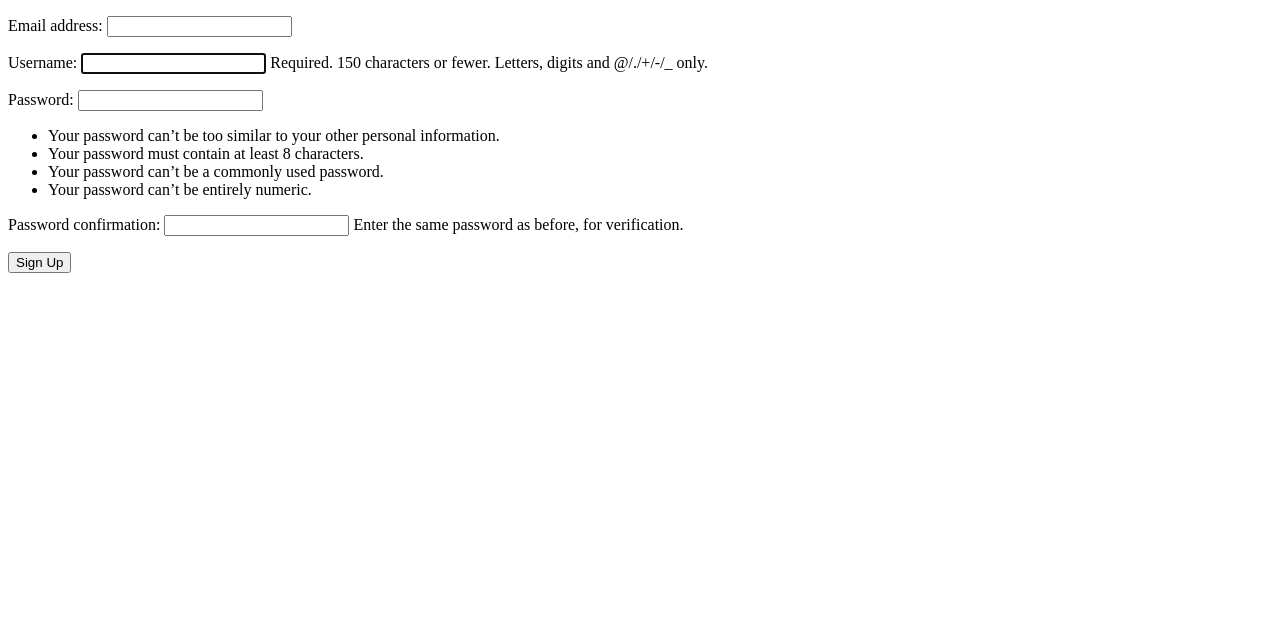
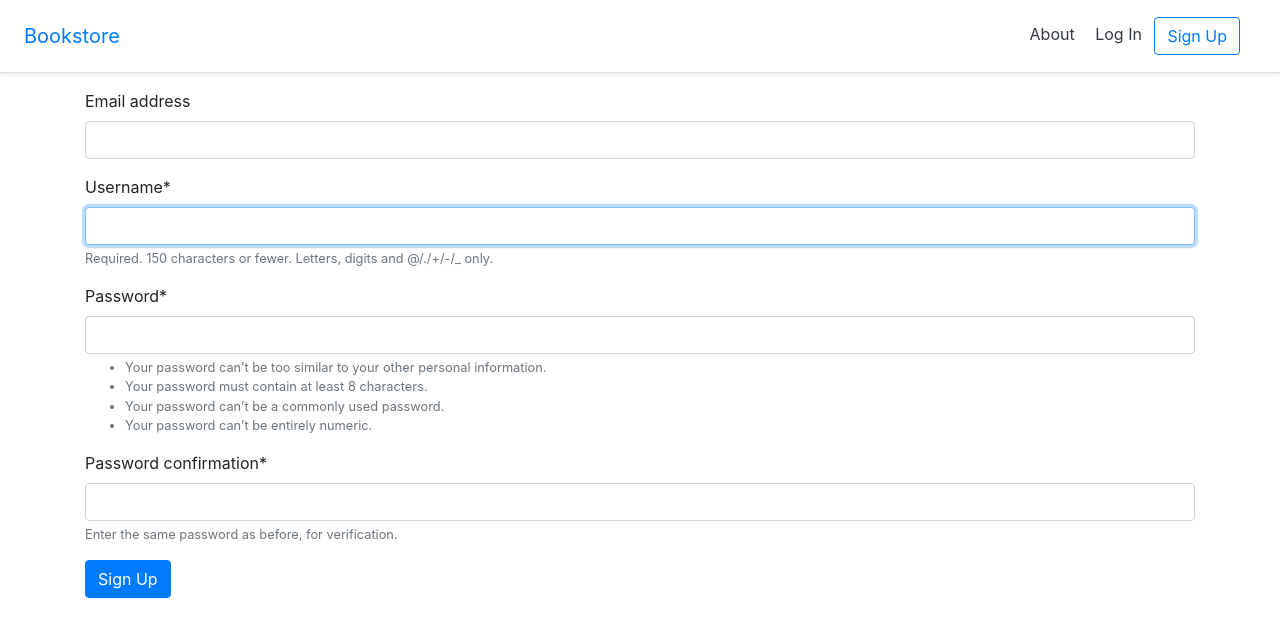
Before and after one commit to AhmedIbrahim336/book-shop, a Django app: page /accounts/signup/ in a window 1280 px wide. Shown: the top 637 px of the page. Run offline with Django 3.2, Linux system fonts and the light colour scheme; some libraries are stand-ins or nearby versions.

Commit message:
Typing test for the about page

```diff
--- a/boockstore_project/settings.py
+++ b/boockstore_project/settings.py
@@ -37,6 +37,9 @@ INSTALLED_APPS = [
     'django.contrib.sessions',
     'django.contrib.messages',
     'django.contrib.staticfiles',
+
+    # Third-party
+   'crispy_forms' ,
 
     # Local
     'users.apps.UsersConfig',
@@ -136,6 +139,8 @@ STATICFILES_FINDERS = [
     "django.contrib.staticfiles.finders.AppDirectoriesFinder",
 ]
 
+# Djnago-crispy-forms
+CRISPY_TEMPLATE_PACK = 'bootstrap4' # new
 
 
 # Add custom user
--- a/pages/urls.py
+++ b/pages/urls.py
@@ -1,7 +1,8 @@
 from django.urls import path
 
-from .views import homePageView
+from .views import AboutPageView, homePageView
 
 urlpatterns = [
-    path('', homePageView.as_view(), name='home')
+    path('', homePageView.as_view(), name='home') ,
+    path('about/',AboutPageView.as_view() , name='about')
 ]
--- a/pages/views.py
+++ b/pages/views.py
@@ -2,3 +2,6 @@ from django.views.generic import TemplateView
 
 class homePageView(TemplateView):
          template_name = 'home.html'
+
+class AboutPageView(TemplateView):
+    template_name='about.html'
--- a/static/css/base.css
+++ b/static/css/base.css
@@ -1,3 +1,9 @@
 h1 {
   color: red;
 }
+
+.bookcover {
+  height: 300px;
+  width: auto;
+  object-fit: cover;
+}
--- /dev/null
+++ b/static/js/base.js
@@ -0,0 +1 @@
+console.log('JavaScript here')
--- a/templates/_base.html
+++ b/templates/_base.html
@@ -1,16 +1,41 @@
+{% load static %}
 <!DOCTYPE html>
-<html lang="en">
+<html>
 <head>
-    <meta charset="UTF-8">
-    <meta http-equiv="X-UA-Compatible" content="IE=edge">
-    <meta name="viewport" content="width=device-width, initial-scale=1.0">
-    <title>{% block title %} Bookstore {% endblock title %} </title>
+  <meta charset="utf-8">
+  <title>{% block title %}Bookstore{% endblock title %}</title>
+  <meta name="viewport" content="width=device-width, initial-scale=1, shrink-to-fit=no">
+  <!-- CSS -->
+  <link rel="stylesheet" href="https://stackpath.bootstrapcdn.com/bootstrap/4.5.0/css/bootstrap.min.css" integrity="sha384-9aIt2nRpC12Uk9gS9baDl411NQApFmC26EwAOH8WgZl5MYYxFfc+NcPb1dKGj7Sk" crossorigin="anonymous">
+  <link rel="stylesheet" href="{% static 'css/base.css' %}">
 </head>
 <body>
-    <div class="container">
-        {% block content %}
-        {% endblock content %}
-
+  <header>
+    <!-- Fixed navbar -->
+    <div class="d-flex flex-column flex-md-row align-items-center p-3 px-md-4
+     mb-3 bg-white border-bottom shadow-sm">
+      <a href="{% url 'home' %}" class="navbar-brand my-0 mr-md-auto
+      font-weight-normal">Bookstore</a>
+      <nav class="my-2 my-md-0 mr-md-3">
+        <a class="p-2 text-dark" href="{% url 'about' %}">About</a>
+        {% if user.is_authenticated %}
+          <a class="p-2 text-dark" href="{% url 'logout' %}">Log Out</a>
+        {% else %}
+          <a class="p-2 text-dark" href="{% url 'login' %}">Log In</a>
+          <a class="btn btn-outline-primary"
+            href="{% url 'signup' %}">Sign Up</a>
+        {% endif %}
+      </nav>
     </div>
+  </header>
+  <div class="container">
+    {% block content %}
+    {% endblock content %}
+  </div>
+  <!-- JavaScript -->
+  <!-- JS, Popper.js, and jQuery -->
+  <script src="https://code.jquery.com/jquery-3.5.1.slim.min.js" integrity="sha384-DfXdz2htPH0lsSSs5nCTpuj/zy4C+OGpamoFVy38MVBnE+IbbVYUew+OrCXaRkfj" crossorigin="anonymous"></script>
+  <script src="https://cdn.jsdelivr.net/npm/popper.js@1.16.1/dist/umd/popper.min.js" integrity="sha384-9/reFTGAW83EW2RDu2S0VKaIzap3H66lZH81PoYlFhbGU+6BZp6G7niu735Sk7lN" crossorigin="anonymous"></script>
+  <script src="https://stackpath.bootstrapcdn.com/bootstrap/4.5.0/js/bootstrap.bundle.min.js" integrity="sha384-1CmrxMRARb6aLqgBO7yyAxTOQE2AKb9GfXnEo760AUcUmFx3ibVJJAzGytlQcNXd" crossorigin="anonymous"></script>
 </body>
 </html>
--- a/templates/home.html
+++ b/templates/home.html
@@ -1,9 +1,10 @@
 {% extends '_base.html' %}
-
+{% load static %}
 {% block title %}Home{% endblock title %}
 
 {% block content %}
     <h1>Homepage</h1>
+    <img class="bookcover" src="{% static 'images/djangoforprofessionals.jpg' %}" alt="">
 
     {% if user.is_authenticated %}
     Hi {{ user.email }}
--- a/templates/registration/login.html
+++ b/templates/registration/login.html
@@ -1,13 +1,13 @@
 {% extends '_base.html' %}
 {% block title %}Log In{% endblock title %}
-
+{% load crispy_forms_tags %}
 {% block content %}
    <h2>Login</h2>
    <form method="POST">
        <!-- this is auth token -->
        {% csrf_token %}
        <!-- for user name and password fields -->
-       {{form.as_p}}
-       <button type="submit">Login</button>
+       {{form|crispy}}
+       <button class="btn btn-primary shadow-md" type="submit">Login</button>
    </form>
 {% endblock content %}
--- a/templates/signup.html
+++ b/templates/signup.html
@@ -1,4 +1,5 @@
 {% extends '_base.html' %}
+{% load crispy_forms_tags %}
 
 {% block title %}Sign Up{% endblock title %}
 
@@ -6,9 +7,9 @@
 
     <form method="POST">
         {% csrf_token %}
-        {{form.as_p}}
+        {{ form|crispy }}
 
-        <button type="submit" >Sign Up</button>
+        <button class="btn btn-primary" type="submit" >Sign Up</button>
     </form>
 
 {% endblock content %}
```
Also changed, not shown: pages/tests.py (+22 -1 lines), templates/about.html (added, +7 -0 lines), static/images/djangoforprofessionals.jpg (added), 2 other files.
